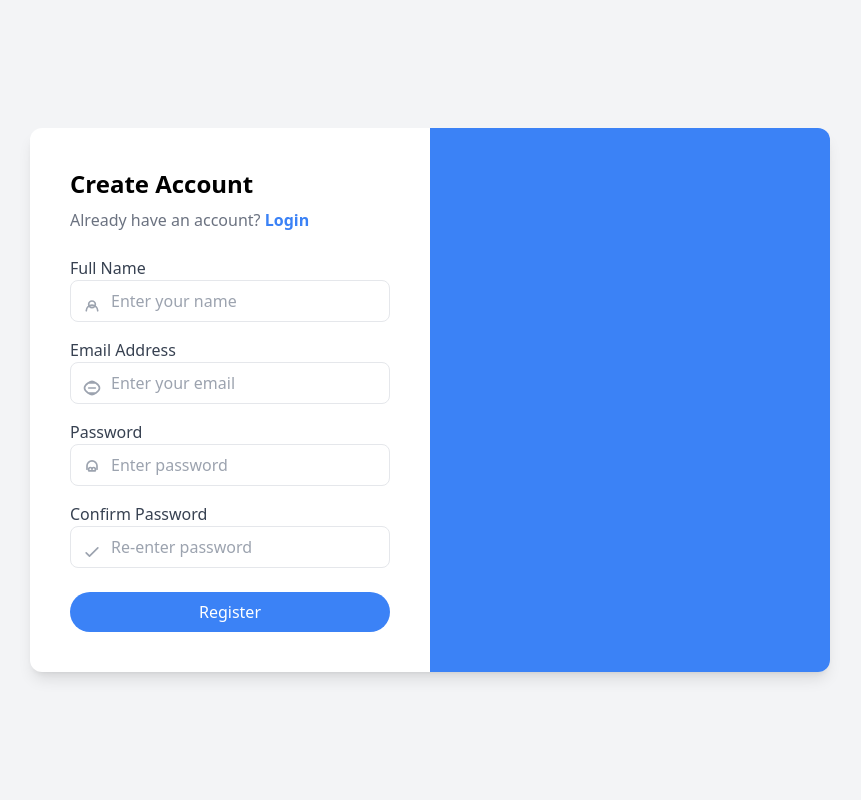
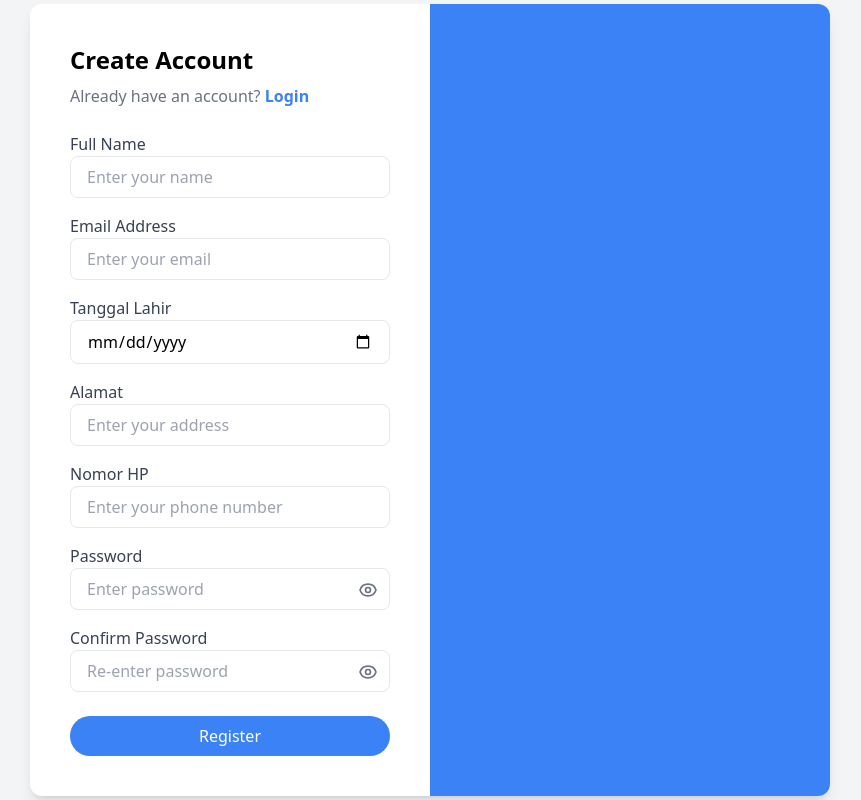
Before and after one commit to fj-star/SiLit.ujikom, a Laravel app: page /register in a window 1280 px wide. Shown: the whole page, without its empty margins (210-1071 px from the left). Run offline with Laravel 12, Linux system fonts and the light colour scheme; some libraries are stand-ins or nearby versions.

Commit message:
perbaikan regis

```diff
--- a/app/Http/Controllers/Auth/RegisteredUserController.php
+++ b/app/Http/Controllers/Auth/RegisteredUserController.php
@@ -4,6 +4,7 @@ namespace App\Http\Controllers\Auth;
 
 use App\Http\Controllers\Controller;
 use App\Models\User;
+use App\Models\Pelanggan;
 use Illuminate\Auth\Events\Registered;
 use Illuminate\Http\RedirectResponse;
 use Illuminate\Http\Request;
@@ -14,37 +15,41 @@ use Illuminate\View\View;
 
 class RegisteredUserController extends Controller
 {
-    /**
-     * Display the registration view.
-     */
     public function create(): View
     {
         return view('auth.register');
     }
 
-    /**
-     * Handle an incoming registration request.
-     *
-     * @throws \Illuminate\Validation\ValidationException
-     */
     public function store(Request $request): RedirectResponse
     {
         $request->validate([
-            'name' => ['required', 'string', 'max:255'],
-            'email' => ['required', 'string', 'lowercase', 'email', 'max:255', 'unique:'.User::class],
+            'name'     => ['required', 'string', 'max:255'],
+            'email'    => ['required', 'string', 'lowercase', 'email', 'max:255', 'unique:'.User::class],
             'password' => ['required', 'confirmed', Rules\Password::defaults()],
+            'ttl'      => ['nullable', 'date'],
+            'alamat'   => ['nullable', 'string', 'max:255'],
+            'no_hp'    => ['nullable', 'string', 'max:20'],
         ]);
 
         $user = User::create([
-            'name' => $request->name,
-            'email' => $request->email,
+            'name'     => $request->name,
+            'email'    => $request->email,
             'password' => Hash::make($request->password),
+            'role'     => 'pelanggan',
+        ]);
+
+        // 🔥 Buat data pelanggan sesuai input form
+        Pelanggan::create([
+            'user_id' => $user->id,
+            'ttl'     => $request->ttl,
+            'alamat'  => $request->alamat,
+            'no_hp'   => $request->no_hp,
         ]);
 
         event(new Registered($user));
 
         Auth::login($user);
 
-        return redirect(route('dashboard', absolute: false));
+        return redirect()->route('pelanggan.dashboard');
     }
 }
--- a/resources/views/auth/register.blade.php
+++ b/resources/views/auth/register.blade.php
@@ -22,60 +22,82 @@
                 @csrf
 
                 <!-- Name -->
-                <div class="mb-4 relative">
+                <div class="mb-4">
                     <label for="name" class="block text-gray-700">Full Name</label>
-                    <span class="absolute left-3 top-10 text-gray-400">
-                        <!-- Heroicon: User -->
-                        <svg xmlns="http://www.w3.org/2000/svg" class="h-5 w-5" fill="none" viewBox="0 0 24 24" stroke="currentColor">
-                            <path stroke-linecap="round" stroke-linejoin="round" stroke-width="2" d="M5.121 17.804A6 6 0 1118.879 17.804M12 14a4 4 0 100-8 4 4 0 000 8z" />
-                        </svg>
-                    </span>
-                    <input type="text" name="name" id="name" value="{{ old('name') }}" placeholder="Enter your name"
-                        class="w-full pl-10 pr-4 py-2 border rounded-lg focus:ring-2 focus:ring-blue-400 outline-none">
+                    <input type="text" name="name" id="name" value="{{ old('name') }}"
+                        placeholder="Enter your name"
+                        class="w-full px-4 py-2 border rounded-lg focus:ring-2 focus:ring-blue-400 outline-none">
                     <x-input-error :messages="$errors->get('name')" class="mt-2" />
                 </div>
 
                 <!-- Email -->
-                <div class="mb-4 relative">
+                <div class="mb-4">
                     <label for="email" class="block text-gray-700">Email Address</label>
-                    <span class="absolute left-3 top-10 text-gray-400">
-                        <!-- Heroicon: Mail -->
-                        <svg xmlns="http://www.w3.org/2000/svg" class="h-5 w-5" fill="none" viewBox="0 0 24 24" stroke="currentColor">
-                            <path stroke-linecap="round" stroke-linejoin="round" stroke-width="2" d="M16 12H8m8-6H8m8 12H8M21 12c0 4.418-7.582 8-9 8s-9-3.582-9-8 7.582-8 9-8 9 3.582 9 8z" />
-                        </svg>
-                    </span>
-                    <input type="email" name="email" id="email" value="{{ old('email') }}" placeholder="Enter your email"
-                        class="w-full pl-10 pr-4 py-2 border rounded-lg focus:ring-2 focus:ring-blue-400 outline-none">
+                    <input type="email" name="email" id="email" value="{{ old('email') }}"
+                        placeholder="Enter your email"
+                        class="w-full px-4 py-2 border rounded-lg focus:ring-2 focus:ring-blue-400 outline-none">
                     <x-input-error :messages="$errors->get('email')" class="mt-2" />
+                </div>
+
+                <!-- TTL -->
+                <div class="mb-4">
+                    <label for="ttl" class="block text-gray-700">Tanggal Lahir</label>
+                    <input type="date" name="ttl" id="ttl" value="{{ old('ttl') }}"
+                        class="w-full px-4 py-2 border rounded-lg focus:ring-2 focus:ring-blue-400 outline-none">
+                    <x-input-error :messages="$errors->get('ttl')" class="mt-2" />
+                </div>
+
+                <!-- Alamat -->
+                <div class="mb-4">
+                    <label for="alamat" class="block text-gray-700">Alamat</label>
+                    <input type="text" name="alamat" id="alamat" value="{{ old('alamat') }}"
+                        placeholder="Enter your address"
+                        class="w-full px-4 py-2 border rounded-lg focus:ring-2 focus:ring-blue-400 outline-none">
+                    <x-input-error :messages="$errors->get('alamat')" class="mt-2" />
+                </div>
+
+                <!-- No HP -->
+                <div class="mb-4">
+                    <label for="no_hp" class="block text-gray-700">Nomor HP</label>
+                    <input type="text" name="no_hp" id="no_hp" value="{{ old('no_hp') }}"
+                        placeholder="Enter your phone number"
+                        class="w-full px-4 py-2 border rounded-lg focus:ring-2 focus:ring-blue-400 outline-none">
+                    <x-input-error :messages="$errors->get('no_hp')" class="mt-2" />
                 </div>
 
                 <!-- Password -->
                <div class="mb-4 relative">
     <label for="password" class="block text-gray-700">Password</label>
-                    <span class="absolute left-3 top-10 text-gray-400">
-                        <!-- Heroicon: Lock -->
-                        <svg xmlns="http://www.w3.org/2000/svg" class="h-5 w-5" fill="none" viewBox="0 0 24 24" stroke="currentColor">
-                            <path stroke-linecap="round" stroke-linejoin="round" stroke-width="2" d="M12 11c0-1.105.895-2 2-2s2 .895 2 2v2H8v-2c0-1.105.895-2 2-2s2 .895 2 2z" />
-                            <path stroke-linecap="round" stroke-linejoin="round" stroke-width="2" d="M6 11V7a6 6 0 1112 0v4" />
+    <input type="password" name="password" id="password" placeholder="Enter password"
+        class="w-full px-4 py-2 border rounded-lg focus:ring-2 focus:ring-blue-400 outline-none">
+    <span onclick="togglePassword('password', this)"
+          class="absolute right-3 top-9 cursor-pointer text-gray-500">
+        <!-- Mata tertutup -->
+        <svg xmlns="http://www.w3.org/2000/svg" class="h-5 w-5 eye-icon" fill="none" viewBox="0 0 24 24" stroke="currentColor">
+            <path stroke-linecap="round" stroke-linejoin="round" stroke-width="2"
+                d="M15 12a3 3 0 11-6 0 3 3 0 016 0z" />
+            <path stroke-linecap="round" stroke-linejoin="round" stroke-width="2"
+                d="M2.458 12C3.732 7.943 7.523 5 12 5c4.478 0 8.268 2.943 9.542 7-1.274 4.057-5.064 7-9.542 7-4.477 0-8.268-2.943-9.542-7z" />
         </svg>
     </span>
-                    <input type="password" name="password" id="password" placeholder="Enter password"
-                        class="w-full pl-10 pr-4 py-2 border rounded-lg focus:ring-2 focus:ring-blue-400 outline-none">
     <x-input-error :messages="$errors->get('password')" class="mt-2" />
 </div>
 
 <!-- Confirm Password -->
 <div class="mb-6 relative">
     <label for="password_confirmation" class="block text-gray-700">Confirm Password</label>
-                    <span class="absolute left-3 top-10 text-gray-400">
-                        <!-- Heroicon: Check -->
-                        <svg xmlns="http://www.w3.org/2000/svg" class="h-5 w-5" fill="none" viewBox="0 0 24 24" stroke="currentColor">
-                            <path stroke-linecap="round" stroke-linejoin="round" stroke-width="2" d="M5 13l4 4L19 7" />
+    <input type="password" name="password_confirmation" id="password_confirmation"
+        placeholder="Re-enter password"
+        class="w-full px-4 py-2 border rounded-lg focus:ring-2 focus:ring-blue-400 outline-none">
+    <span onclick="togglePassword('password_confirmation', this)"
+          class="absolute right-3 top-9 cursor-pointer text-gray-500">
+        <svg xmlns="http://www.w3.org/2000/svg" class="h-5 w-5 eye-icon" fill="none" viewBox="0 0 24 24" stroke="currentColor">
+            <path stroke-linecap="round" stroke-linejoin="round" stroke-width="2"
+                d="M15 12a3 3 0 11-6 0 3 3 0 016 0z" />
+            <path stroke-linecap="round" stroke-linejoin="round" stroke-width="2"
+                d="M2.458 12C3.732 7.943 7.523 5 12 5c4.478 0 8.268 2.943 9.542 7-1.274 4.057-5.064 7-9.542 7-4.477 0-8.268-2.943-9.542-7z" />
         </svg>
     </span>
-                    <input type="password" name="password_confirmation" id="password_confirmation" placeholder="Re-enter password"
-                        class="w-full pl-10 pr-4 py-2 border rounded-lg focus:ring-2 focus:ring-blue-400 outline-none">
-                    <x-input-error :messages="$errors->get('password_confirmation')" class="mt-2" />
 </div>
 
                 <!-- Tombol Register -->
@@ -90,6 +112,32 @@
         <div class="bg-blue-500"></div>
 
     </div>
+<script>
+function togglePassword(fieldId, el) {
+    const input = document.getElementById(fieldId);
+    if (input.type === "password") {
+        input.type = "text";
+        el.innerHTML = `
+            <!-- Mata terbuka -->
+            <svg xmlns="http://www.w3.org/2000/svg" class="h-5 w-5 eye-icon" fill="none" viewBox="0 0 24 24" stroke="currentColor">
+                <path stroke-linecap="round" stroke-linejoin="round" stroke-width="2"
+                    d="M15 12a3 3 0 11-6 0 3 3 0 016 0z" />
+                <path stroke-linecap="round" stroke-linejoin="round" stroke-width="2"
+                    d="M2.458 12C3.732 7.943 7.523 5 12 5c4.478 0 8.268 2.943 9.542 7-1.274 4.057-5.064 7-9.542 7-4.477 0-8.268-2.943-9.542-7z" />
+            </svg>`;
+    } else {
+        input.type = "password";
+        el.innerHTML = `
+            <!-- Mata tertutup -->
+            <svg xmlns="http://www.w3.org/2000/svg" class="h-5 w-5 eye-icon" fill="none" viewBox="0 0 24 24" stroke="currentColor">
+                <path stroke-linecap="round" stroke-linejoin="round" stroke-width="2"
+                    d="M15 12a3 3 0 11-6 0 3 3 0 016 0z" />
+                <path stroke-linecap="round" stroke-linejoin="round" stroke-width="2"
+                    d="M2.458 12C3.732 7.943 7.523 5 12 5c4.478 0 8.268 2.943 9.542 7-1.274 4.057-5.064 7-9.542 7-4.477 0-8.268-2.943-9.542-7z" />
+            </svg>`;
+    }
+}
+</script>
 
 </body>
 </html>
```
Lines whose indentation alone changed are shown as unchanged.
